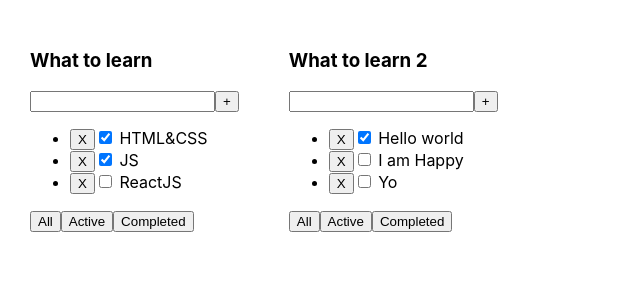
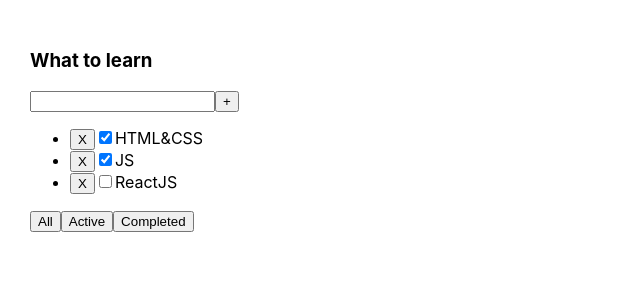
Before and after one commit to Belom7/TodoList_3.0, a React (Create React App) app: page / in a window 1280 px wide. Shown: the top 300 px of the page, without its empty margins (0-640 px from the left). Built offline with nearby package versions, Linux system fonts and the light colour scheme.

Commit message:
lesson 2 completed!

```diff
--- a/src/App.tsx
+++ b/src/App.tsx
@@ -1,6 +1,6 @@
-import React from 'react';
+import React, {useState} from 'react';
 import './App.css';
-import {Todolist} from "./Todolist";
+import {FilterTaskType, Todolist} from "./Todolist";
 
 export type TasksType = Task[]
 
@@ -17,23 +17,24 @@ interface Task extends TaskType {
 function App() {
 
   const name1 = 'What to learn'
-    const name2 = 'What to learn 2'
 
-    const tasks1 = [
-        { id: 1, title: "HTML&CSS", isDone: true },
-        { id: 2, title: "JS", isDone: true },
-        { id: 3, title: "ReactJS", isDone: false }
-    ]
-    const tasks2 = [
-        { id: 1, title: "Hello world", isDone: true },
-        { id: 2, title: "I am Happy", isDone: false },
-        { id: 3, title: "Yo", isDone: false }
-    ]
+  const [tasks, setTasks] = useState([
+    {id: 1, title: "HTML&CSS", isDone: true},
+    {id: 2, title: "JS", isDone: true},
+    {id: 3, title: "ReactJS", isDone: false}
+  ])
+
+  const removeTask = (id: number) => {
+    setTasks(tasks.filter(e => e.id !== id))
+  }
+
+
+
+
 
   return (
     <div className="App">
-            <Todolist name={name1} tasks={tasks1}/>
-            <Todolist name={name2} tasks={tasks2}/>
+      <Todolist name={name1} tasks={tasks} removeTask={removeTask} />
     </div>
   );
 }
--- a/src/Todolist.tsx
+++ b/src/Todolist.tsx
@@ -1,12 +1,52 @@
-import React from 'react';
+import React, {useState} from 'react';
 import {TasksType} from "./App";
 
 type PropsType = {
-  name:string,
+  name: string,
   tasks: TasksType
+  removeTask: (id: number) => void
+  // filterTasks: (taskName:FilterTaskType) => void
 }
 
-export const Todolist = (props:PropsType) => {
+export type FilterTaskType = 'All' | 'Active' | 'Completed'
+
+export const Todolist = (props: PropsType) => {
+
+  let [filterTask, setFilterTask] = useState<FilterTaskType>('All')
+
+  const filterTasks = (taskName: FilterTaskType) => {
+    setFilterTask(taskName)
+  }
+
+  const filterFoo = () => {
+
+    let filteredTasks = props.tasks
+
+    switch (filterTask) {
+      case 'Active':
+        filteredTasks = props.tasks.filter(e => e.isDone)
+        break;
+      case 'Completed':
+        filteredTasks = props.tasks.filter(e => !e.isDone)
+        break;
+      default:
+        filteredTasks = props.tasks
+    }
+
+    return filteredTasks
+
+    // let filteredTasks = props.tasks
+    //
+    // if (filterTask === 'Active') {
+    //   filteredTasks = props.tasks.filter(e => e.isDone)
+    // }
+    // if (filterTask === 'Completed') {
+    //   filteredTasks = props.tasks.filter(e => !e.isDone)
+    // }
+    // return filteredTasks
+  }
+
+
   return (
     <div>
       <h3>{props.name}</h3>
@@ -15,16 +55,20 @@ export const Todolist = (props:PropsType) => {
         <button>+</button>
       </div>
       <ul>
-        {props.tasks.map(el=>{
-          return(
-            <li key={el.id}><button>X</button><input type="checkbox" checked={el.isDone}/> <span>{el.title}</span></li>
+        {filterFoo().map(el => {
+          return (
+            <li key={el.id}>
+              <button onClick={() => props.removeTask(el.id)}>X</button>
+              <input type="checkbox" checked={el.isDone}/>
+              <span>{el.title}</span>
+            </li>
           )
         })}
       </ul>
       <div>
-        <button>All</button>
-        <button>Active</button>
-        <button>Completed</button>
+        <button onClick={() => filterTasks('All')}>All</button>
+        <button onClick={() => filterTasks('Active')}>Active</button>
+        <button onClick={() => filterTasks('Completed')}>Completed</button>
       </div>
     </div>
   );
```
Lines whose indentation alone changed are shown as unchanged.
